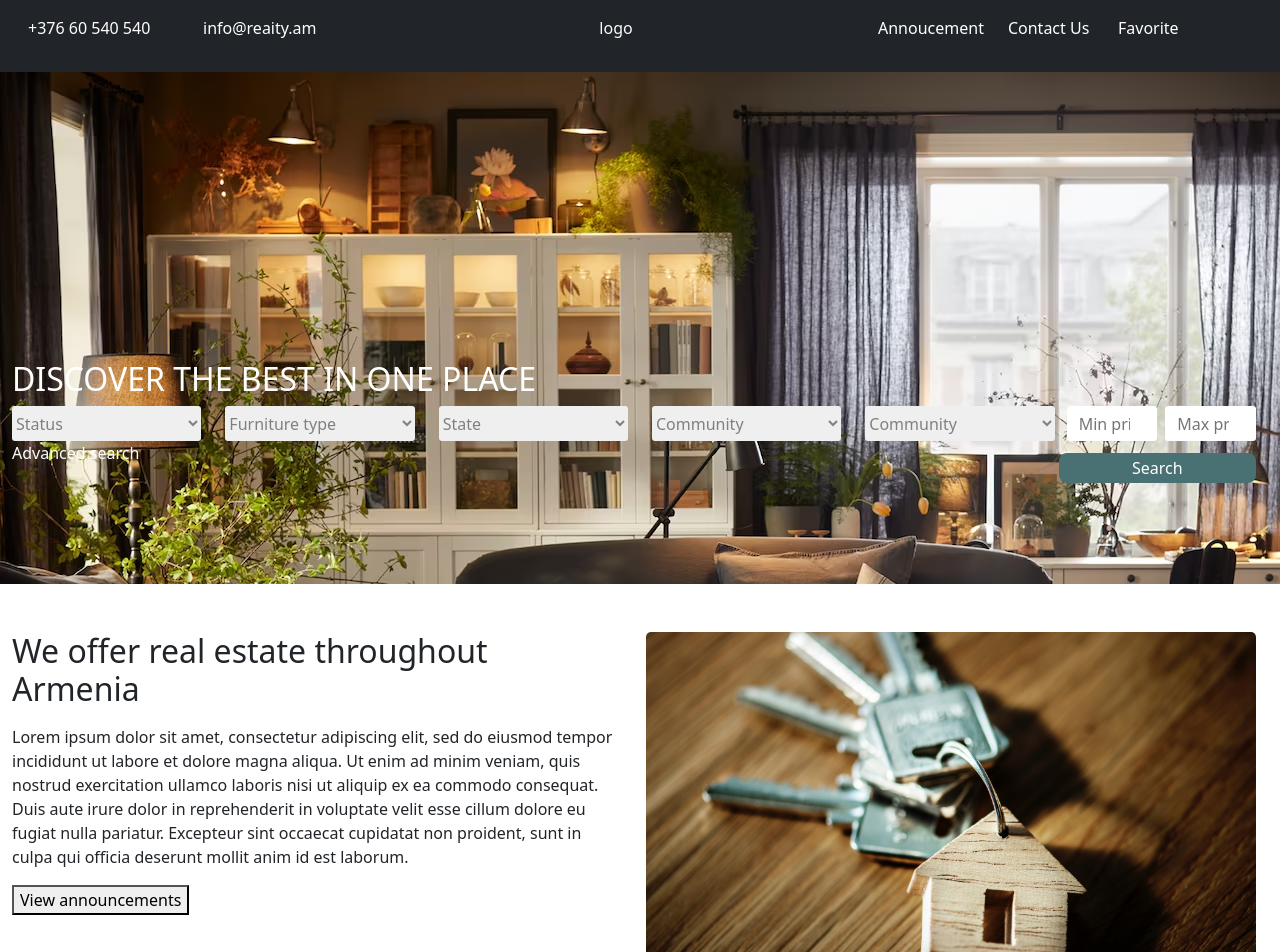
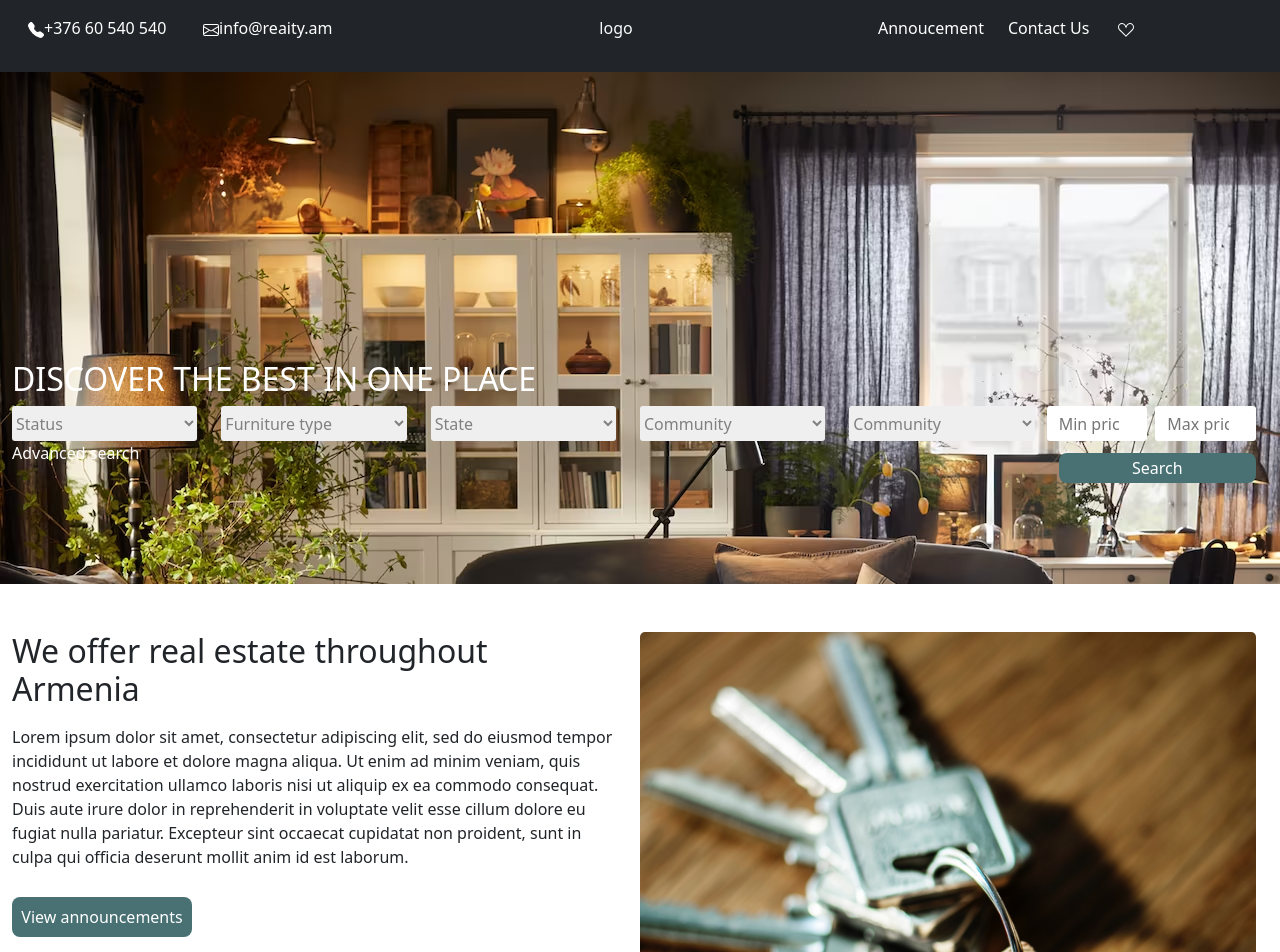
Before and after one commit to ma4taDev/silver, an Angular app: page / in a window 1280 px wide. Shown: the top 952 px of the page. Built offline with nearby package versions, Linux system fonts and the light colour scheme.

Commit message:
icon-landing

```diff
--- a/src/app/components/search/search.component.html
+++ b/src/app/components/search/search.component.html
@@ -6,32 +6,32 @@
 </div>
 
 <div class="">
-  <div class="col-12 row">
-    <div class="col">
+    <div class="col-lg-12 row">
+        <div class="col-lg-2 col-6">
             <app-dropdown [title]="'Status'"></app-dropdown>
             <!-- <select>
                             <option ng-repeat="x in names">Status</option>
                         </select> -->
         </div>
-    <div class="col">
+        <div class="col-lg-2 col-6">
             <!-- <select>
                             <option ng-repeat="x in names">Furniture type</option>
                         </select> -->
             <app-dropdown [title]="'Furniture type'"></app-dropdown>
         </div>
-    <div class="col">
+        <div class="col-lg-2 col-6">
             <!-- <select>
                             <option ng-repeat="x in names">State</option>
                         </select> -->
             <app-dropdown [title]="'State'"></app-dropdown>
         </div>
-    <div class="col">
+        <div class="col-lg-2 col-6">
             <!-- <select>
                             <option ng-repeat="x in names">Community</option>
                         </select> -->
             <app-dropdown [title]="'Community'"></app-dropdown>
         </div>
-    <div class="col">
+        <div class="col-lg-2 col-6">
             <!-- <select>
                             <option ng-repeat="x in names">Rooms</option>
                         </select> -->
--- a/src/app/components/shared/header/header.component.html
+++ b/src/app/components/shared/header/header.component.html
@@ -51,14 +51,20 @@ https://ng-bootstrap.github.io/#/components/collapse/examples
                 <div class="justify-content-center col-12 row ">
                     <div class="col row">
                         <div class="col">
-                  <a href="tel:+376 60 540 540"><i class="fa-solid fa-phone"></i>+376 60 540 540</a>
+                            <a href="tel:+376 60 540 540"><svg xmlns="http://www.w3.org/2000/svg" width="16" height="16" fill="currentColor" class="bi bi-telephone-fill" viewBox="0 0 16 16">
+                    <path fill-rule="evenodd" d="M1.885.511a1.745 1.745 0 0 1 2.61.163L6.29 2.98c.329.423.445.974.315 1.494l-.547 2.19a.678.678 0 0 0 .178.643l2.457 2.457a.678.678 0 0 0 .644.178l2.189-.547a1.745 1.745 0 0 1 1.494.315l2.306 1.794c.829.645.905 1.87.163 2.611l-1.034 1.034c-.74.74-1.846 1.065-2.877.702a18.634 18.634 0 0 1-7.01-4.42 18.634 18.634 0 0 1-4.42-7.009c-.362-1.03-.037-2.137.703-2.877L1.885.511z"/>
+                  </svg>+376 60 540 540</a>
                             <i class="fa-solid fa-user"></i>
                         </div>
                         <div class="col">
-                  <a href="mailto:info@reaity.am"><i class="fa-regular fa-envelope"></i>info@reaity.am</a>
+                            <a href="mailto:info@reaity.am"><svg xmlns="http://www.w3.org/2000/svg" width="16" height="16" fill="currentColor" class="bi bi-envelope" viewBox="0 0 16 16">
+                                <path d="M0 4a2 2 0 0 1 2-2h12a2 2 0 0 1 2 2v8a2 2 0 0 1-2 2H2a2 2 0 0 1-2-2V4Zm2-1a1 1 0 0 0-1 1v.217l7 4.2 7-4.2V4a1 1 0 0 0-1-1H2Zm13 2.383-4.708 2.825L15 11.105V5.383Zm-.034 6.876-5.64-3.471L8 9.583l-1.326-.795-5.64 3.47A1 1 0 0 0 2 13h12a1 1 0 0 0 .966-.741ZM1 11.105l4.708-2.897L1 5.383v5.722Z"/>
+                              </svg>info@reaity.am</a>
                         </div>
                     </div>
-          <div class="col-5 align-items-center align-self-center" style="text-align: center;"><p>logo</p></div>
+                    <div class="col-5 align-items-center align-self-center" style="text-align: center;">
+                        <p>logo</p>
+                    </div>
                     <div class="col row">
                         <div class="col">
                             <a href="annoucement" target="_blank" rel="noopener noreferrer">Annoucement</a>
@@ -67,7 +73,9 @@ https://ng-bootstrap.github.io/#/components/collapse/examples
                             <a href="Contact Us">Contact Us</a>
                         </div>
                         <div class="col">
-                  <a href="favorite"><i class="fa-regular fa-heart"></i>Favorite</a>
+                            <a href="favorite"><svg xmlns="http://www.w3.org/2000/svg" width="16" height="16" fill="currentColor" class="bi bi-suit-heart" viewBox="0 0 16 16">
+                                <path d="m8 6.236-.894-1.789c-.222-.443-.607-1.08-1.152-1.595C5.418 2.345 4.776 2 4 2 2.324 2 1 3.326 1 4.92c0 1.211.554 2.066 1.868 3.37.337.334.721.695 1.146 1.093C5.122 10.423 6.5 11.717 8 13.447c1.5-1.73 2.878-3.024 3.986-4.064.425-.398.81-.76 1.146-1.093C14.446 6.986 15 6.131 15 4.92 15 3.326 13.676 2 12 2c-.777 0-1.418.345-1.954.852-.545.515-.93 1.152-1.152 1.595L8 6.236zm.392 8.292a.513.513 0 0 1-.784 0c-1.601-1.902-3.05-3.262-4.243-4.381C1.3 8.208 0 6.989 0 4.92 0 2.755 1.79 1 4 1c1.6 0 2.719 1.05 3.404 2.008.26.365.458.716.596.992a7.55 7.55 0 0 1 .596-.992C9.281 2.049 10.4 1 12 1c2.21 0 4 1.755 4 3.92 0 2.069-1.3 3.288-3.365 5.227-1.193 1.12-2.642 2.48-4.243 4.38z"/>
+                              </svg></a>
                         </div>
                     </div>
                 </div>
--- a/src/app/pages/landing/landing.component.html
+++ b/src/app/pages/landing/landing.component.html
@@ -11,21 +11,21 @@
     <!--------------seg2(info img)------>
     <div class="container-xxl">
         <div class="col-12 row p-0">
-            <div class="col mt-5">
+            <div class="col-12 col-lg-6 mt-5">
                 <h2>We offer real estate throughout Armenia</h2>
                 <p class=" mt-3">Lorem ipsum dolor sit amet, consectetur adipiscing elit, sed do eiusmod tempor incididunt ut labore et dolore magna aliqua. Ut enim ad minim veniam, quis nostrud exercitation ullamco laboris nisi ut aliquip ex ea commodo consequat. Duis
                     aute irure dolor in reprehenderit in voluptate velit esse cillum dolore eu fugiat nulla pariatur. Excepteur sint occaecat cupidatat non proident, sunt in culpa qui officia deserunt mollit anim id est laborum.</p>
                 <button> View announcements</button>
             </div>
-            <div class="col pe-0">
+            <div class="col-12 col-lg-6 pe-0">
                 <img class="img-info w-100 mt-5" src="../../../assets/Keys-to-New-House.jpg" alt="">
             </div>
         </div>
     </div>
-    <div class="container-xxl">
-        <div class="col-12 row mt-5">
+    <div class="container-xxl ">
+        <div class="col-12 row ">
             <div class="col category-div" *ngFor="let item of [0,1,2,3]">
-                <div class=" m-1 p-0">
+                <div class="  p-0">
                     <a href="">
                         <img src="../../../assets/apartments.jpg" alt="" sizes="" srcset="" width="100px"> apartment</a>
                 </div>
--- a/src/app/pages/landing/landing.component.scss
+++ b/src/app/pages/landing/landing.component.scss
@@ -4,7 +4,7 @@
 }
 
 .img-info {
-    height: 42vh;
+    height: 75vh;
     object-fit: cover;
     // width: 565px;
     // margin-top: 30px;
@@ -12,18 +12,36 @@
     border-radius: 5px;
 }
 
-// .infotext {
-//     margin-top: 60px;
-// }
 .category-div {
     >div {
+        // box-shadow: 130px 130px 130px 130px white !important;
+        background-color: white;
         border-radius: 5px;
         border: 1px solid #ccc;
         background-color: white;
+        margin-top: -50px;
         a {
-            color: black
+            color: black;
         }
     }
+}
+
+@media screen and (min-width: 268px) and (max-width: 1200px) {
+    .category-div {
+        >div {
+            margin-top: 0 !important;
+        }
+    }
+}
+
+button {
+    border: none;
+    color: white;
+    background-color: #497173;
+    border-radius: 8px;
+    margin-top: 12px;
+    width: 180px;
+    height: 40px;
 }
 
 .option-offer {
```
Lines whose indentation alone changed are shown as unchanged.
